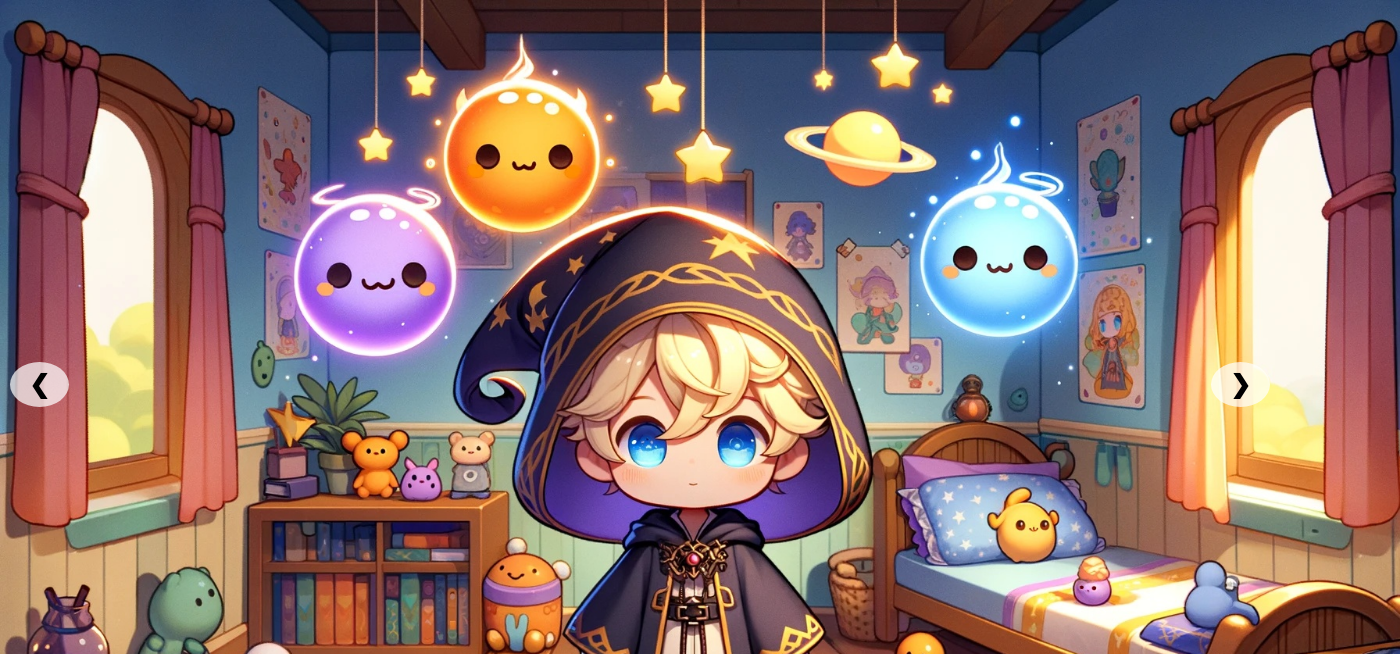
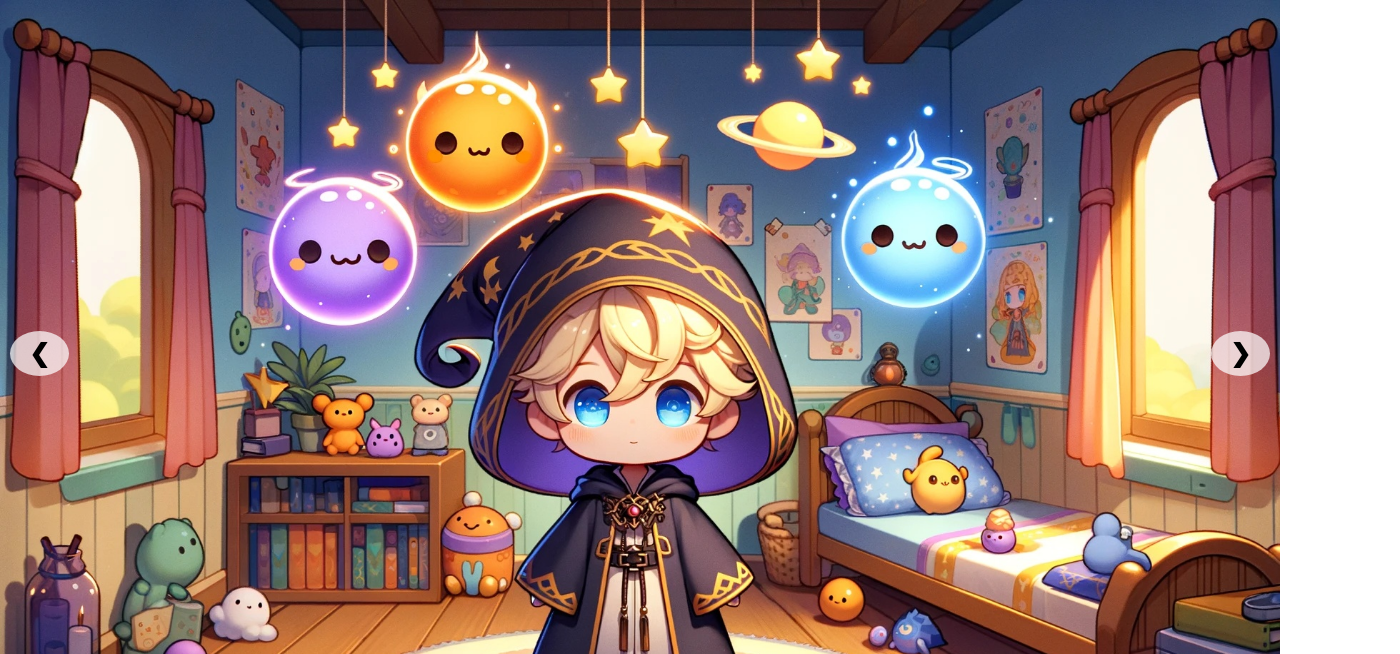
Before and after one commit to Saqlain-Asif-26/Image-Slider, a plain HTML site: page index.html in a window 1280 px wide. Shown: the top 654 px of the page, 1400 px wide, since content can reach past the window. Drawn offline with Linux system fonts and the light colour scheme.

Commit message:
Update style.css

```diff
--- a/style.css
+++ b/style.css
@@ -6,8 +6,8 @@ body{
     width: 100%;
 }
 .slide img{
-    width: auto;
-    height: 100vh;
+    width: 100%;
+    height: auto;
 }
 .arrow{
     position: absolute;
```
